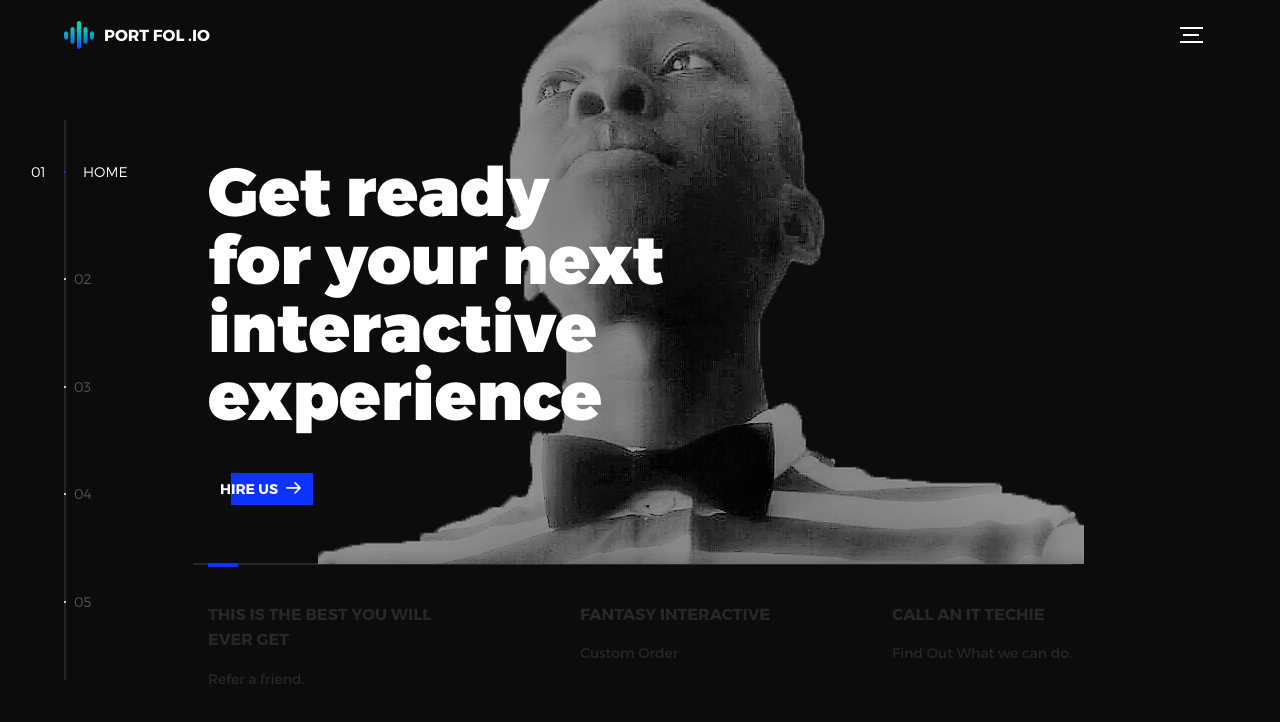
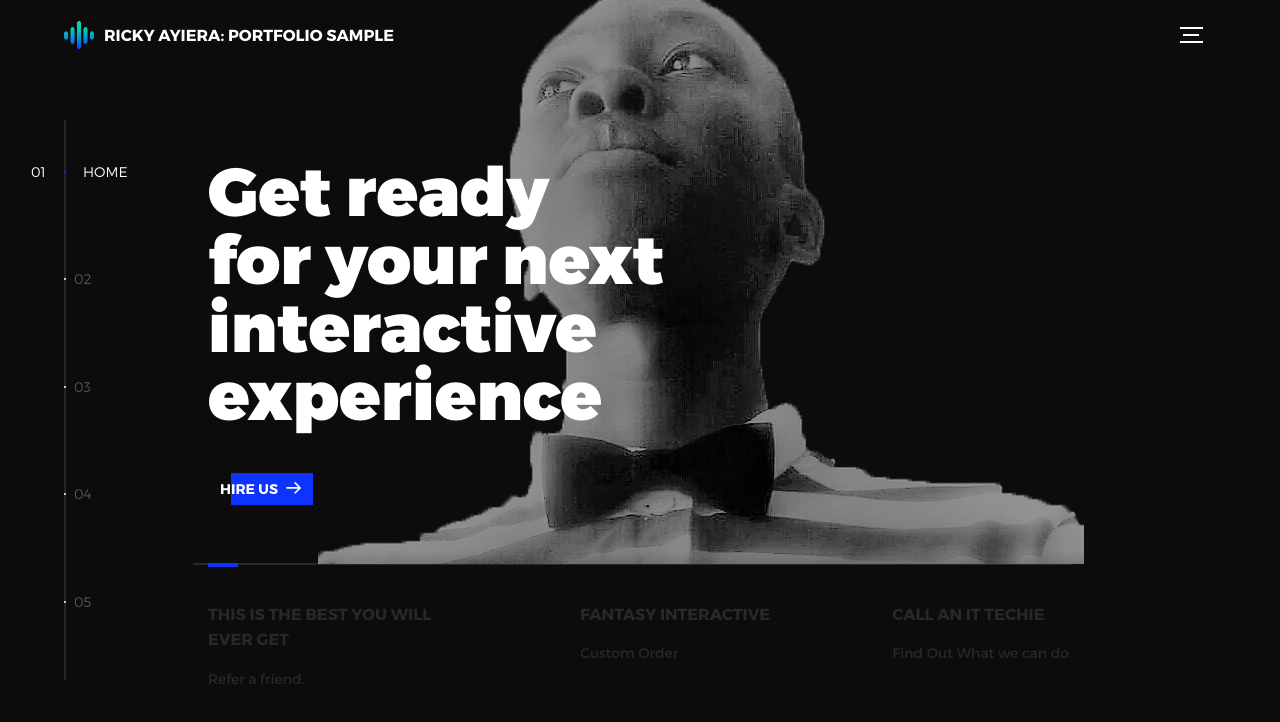
Before and after one commit to rickyayiera/rickyayier.github.io, a plain HTML site: page index.html in a window 1280 px wide. Drawn offline with nearby package versions, Linux system fonts and the light colour scheme.

Commit message:
Update index.html

```diff
--- a/index.html
+++ b/index.html
@@ -1,7 +1,7 @@
 <!DOCTYPE html>
 <html lang="en">
 <head>
-  <title>PORT FOL .IO</title>
+  <title>Ricky Ayiera</title>
   <meta charset="utf-8">
   <meta name="viewport" content="width=device-width, initial-scale=1">
   <meta http-equiv="X-UA-Compatible" content="IE=edge">
@@ -26,7 +26,7 @@
         <header class="header">
           <a class="header--logo" href="#0">
             <img src="assets/img/logo.png" alt="PORT FOL .IO">
-            <p>PORT FOL .IO</p>
+            <p>RICKY AYIERA: PORTFOLIO SAMPLE</p>
           </a>
           <button class="header--cta cta">Hire Us</button>
           <div class="header--nav-toggle">
```
